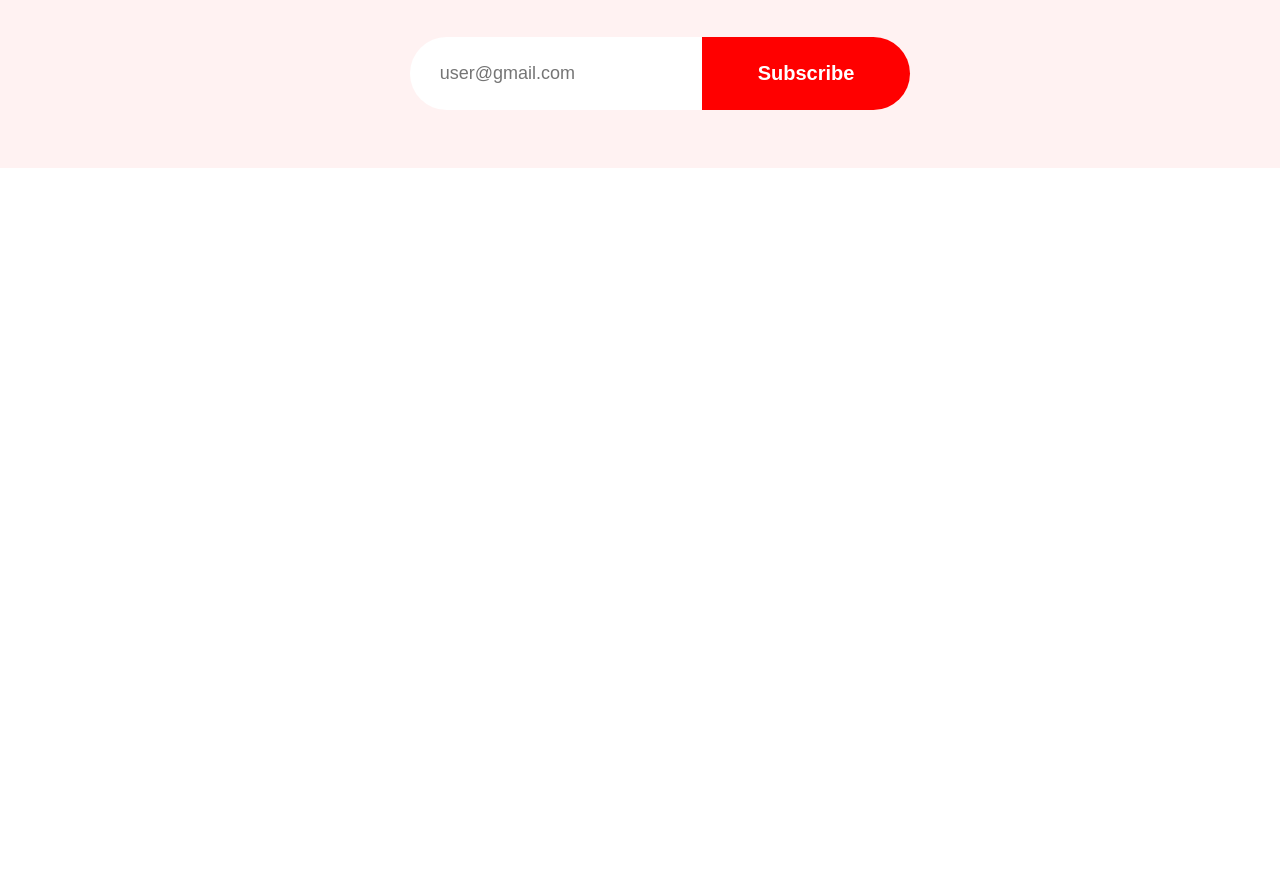
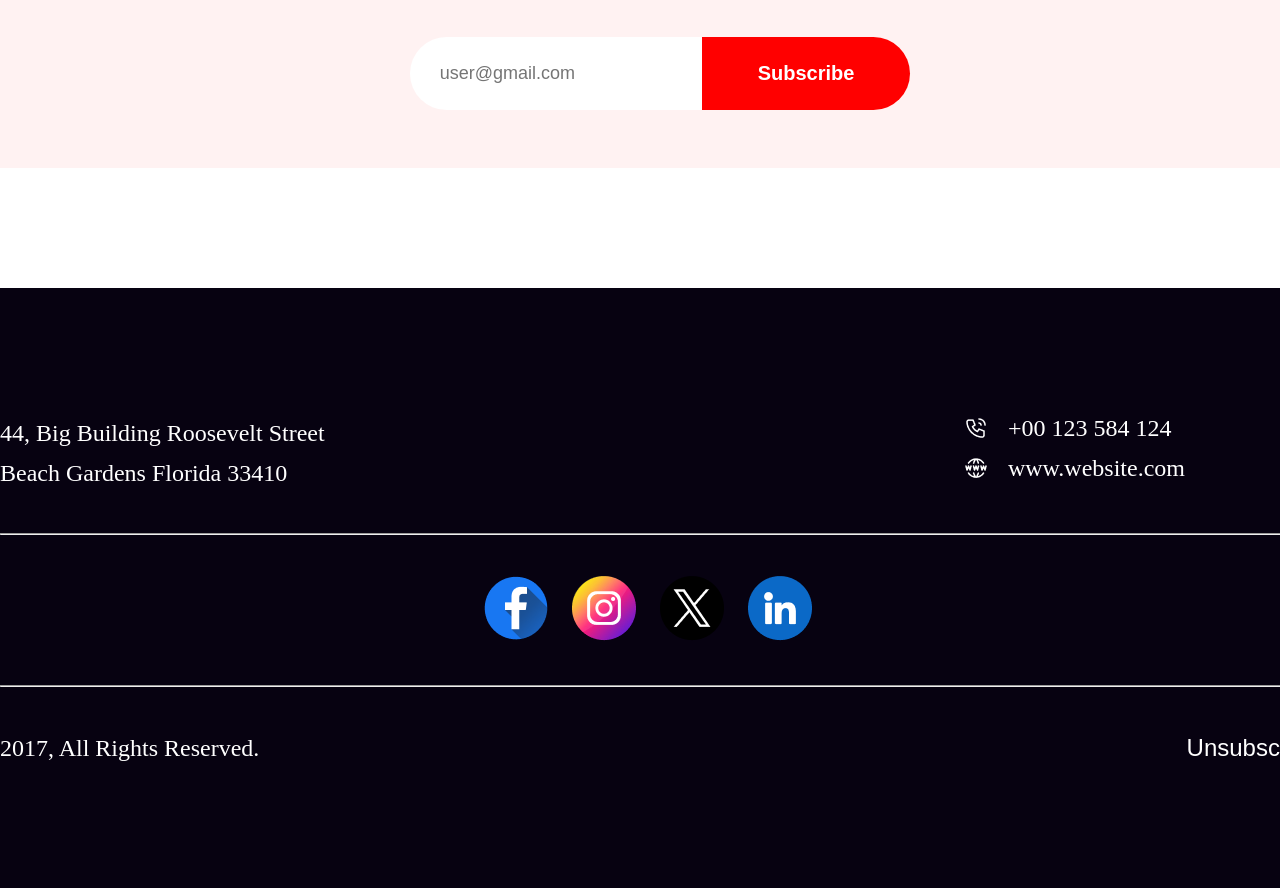
Before and after one commit to MdAlAmin1111/new-year-project, a plain HTML site: page index.html in a window 1280 px wide. Shown: the part 6604-7492 px from the top of the page. Before the commit the page ends 6892 px from the top, so only its background shows below. Drawn offline with Linux system fonts and the light colour scheme.

Commit message:
added footer section and css of it

```diff
--- a/index.html
+++ b/index.html
@@ -97,6 +97,26 @@
         </section>
     </main>
     <footer>
+        <section class="footer-content common-width">
+            <div class="footer-content-row-1">
+                <div class="footer-content-address footer-common">
+                    <p>44, Big Building Roosevelt Street<br>Beach Gardens Florida 33410</p>
+                </div>
+                <div class="footer-content-contact footer-common">
+                    <p><img src="./icons/Call.png" alt=""> +00 123 584 124</p>
+                    <p><img src="./icons/Website.png" alt=""> www.website.com</p>
+                </div>
+            </div>
+            <hr>
+            <div class="footer-content-row-2">
+                <img src="./icons/Facebook.png" alt=""><img src="./icons/Instagram.png" alt=""><img src="./icons/Twitter.png" alt=""><img src="./icons/Linkedin.png" alt="">
+            </div>
+            <hr>
+            <div class="footer-content-row-3 footer-common">
+                <p>2017, All Rights Reserved.</p>
+                <p><button>Unsubscribe</button></p>
+            </div>
+        </section>
     </footer>
 </body>
 
--- a/styles/style.css
+++ b/styles/style.css
@@ -16,7 +16,12 @@
     margin-left: auto;
     margin-right: auto;
 }
-
+.footer-common{
+    font-size: 24px;
+    font-weight: 500;
+    color: white;
+    line-height: 40px;
+}
 
 /* header style */
 
@@ -48,6 +53,7 @@ header {
     text-align: center;
     font-size: 70px;
     color: white;
+    font-weight: 700;
 }
 
 
@@ -348,3 +354,58 @@ main {
     font-size: 20px;
     font-weight: 600;
 }
+
+/* footer section styles */
+
+footer{
+    background-color: #070211;
+}
+
+.footer-content{
+    height: 600px;
+    display: flex;
+    flex-direction: column;
+    justify-content: space-around;
+    color: white;
+    padding-top: 100px;
+    padding-bottom: 100px;
+    margin-top: 50px;
+    margin-left: auto;
+    margin-right: auto;
+}
+.footer-content-contact p{
+    display: flex;
+    flex-direction: row;
+    flex-wrap: wrap;
+    align-items: center;
+    gap: 20px;
+}
+.footer-content hr{
+    color: rgba(255, 255, 255, 0.15);
+}
+.footer-content-row-1{
+    display: flex;
+    flex-direction: row;
+    justify-content: space-between;
+    align-items: baseline;
+}
+.footer-content-contact{
+    margin-right: 135px;
+}
+.footer-content-row-2{
+    text-align: center;
+}
+.footer-content-row-2 img{
+    margin-right: 24px;
+}
+.footer-content-row-3{
+    display: flex;
+    justify-content: space-between;
+}
+.footer-content-row-3 button{
+    font-size: 24px;
+    font-weight: 500;
+    background: transparent;
+    color: white;
+    border: none;
+}
```
